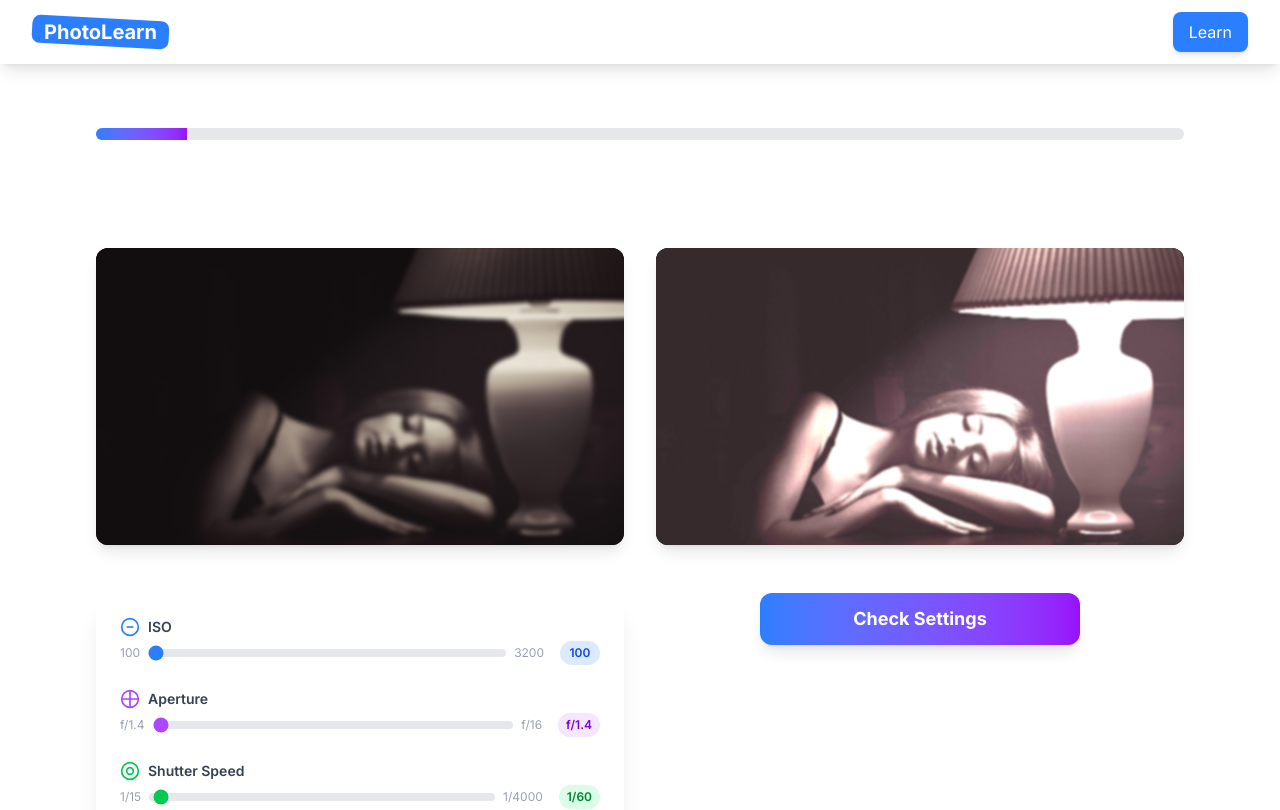
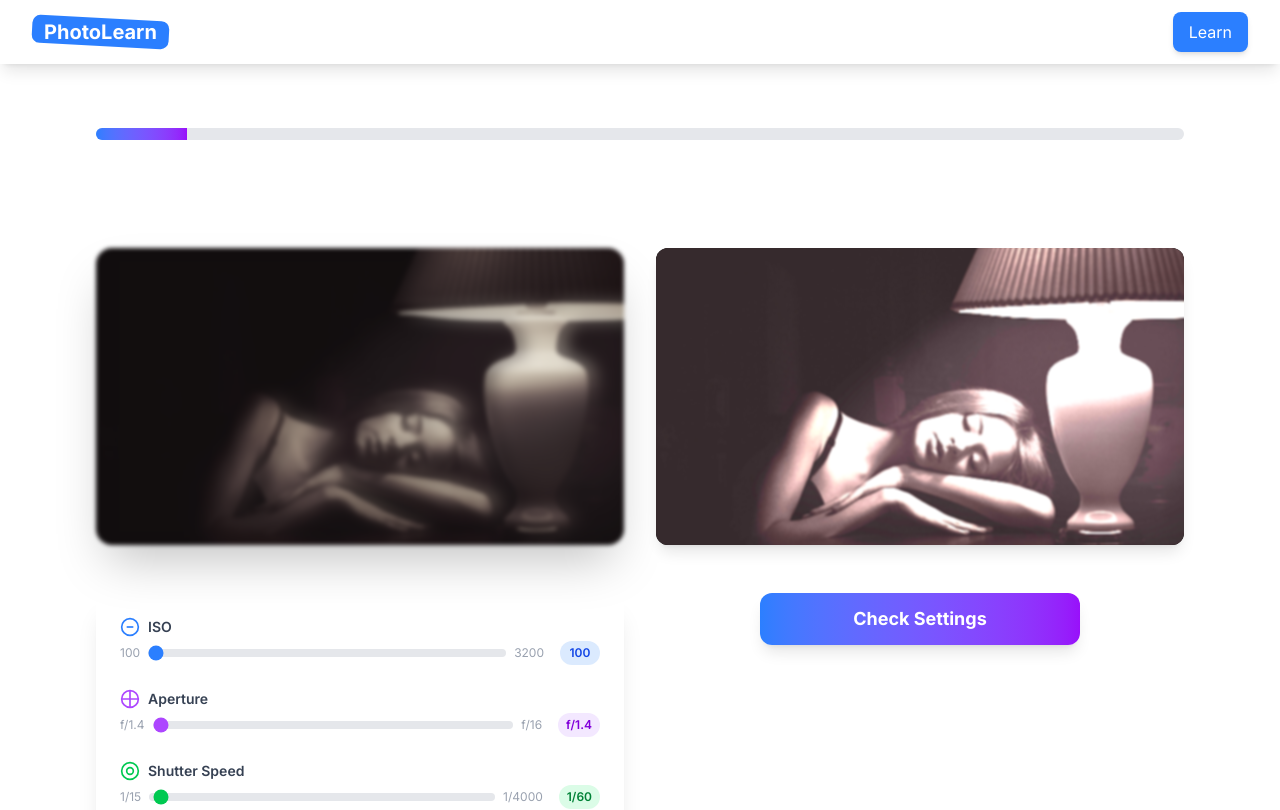
Before and after one commit to shivan19m/photography_tutor, a Next.js app: page /quiz in a window 1280 px wide. Shown: the top 810 px of the page. Built offline with nearby package versions, Linux system fonts and the light colour scheme.

Commit message:
fixed shutter speed sim

```diff
--- a/app/(routes)/quiz/page.tsx
+++ b/app/(routes)/quiz/page.tsx
@@ -3,6 +3,7 @@
 import { useState, useEffect } from 'react';
 import Image from 'next/image';
 import Link from 'next/link';
+import ShutterSimulator from '@/components/ShutterSimulator';
 
 // Sample quiz questions (you'll need to add your own images)
 const quizQuestions = [
@@ -234,7 +235,9 @@ export default function QuizPage() {
           return `${setting}: ${actual} (target: ${expected})`;
         })
         .join(', ');
-      setFeedback(`Not quite right. Your settings: ${incorrectSettings}. ${quizQuestions[currentQuestion].explanation}`);
+      let feedbackMsg = `Not quite right. Your settings: ${incorrectSettings}. ${quizQuestions[currentQuestion].explanation}`;
+
+      setFeedback(feedbackMsg);
       setIsChecking(false); // Reset checking state after feedback
     } else {
       const incorrect = Object.entries(results)
@@ -443,15 +446,18 @@ export default function QuizPage() {
           <div className="space-y-4 flex flex-col h-full justify-center">
             {/* Your adjustable image */}
             <div className="space-y-2">
-              <div className="relative aspect-video rounded-xl overflow-hidden shadow-lg bg-black">
-                <Image
-                  src={quizQuestions[currentQuestion].baseImage}
-                  alt="Your image"
-                  fill
-                  className="object-cover"
-                  style={getImageEffects(tempSettings)}
+              <div
+                style={{
+                  filter: `brightness(${Math.log2(tempSettings.iso / 100) * 0.5 + 1}) blur(${Math.max(0, (1 / tempSettings.aperture) * 3)}px)`
+                }}
+              >
+                <ShutterSimulator
+                  imageSrc={quizQuestions[currentQuestion].baseImage}
+                  shutterSpeed={tempSettings.shutterSpeed}
+                  onShutterSpeedChange={value => handleSettingsChange('shutterSpeed', value.toString())}
+                  hideHeaderAndSlider={true}
+                  hideAnnotations={true}
                 />
-                {getNoiseOverlay(tempSettings.iso)}
               </div>
               <p className="text-center font-medium text-white">Your Image</p>
             </div>
--- a/components/ShutterSimulator.tsx
+++ b/components/ShutterSimulator.tsx
@@ -3,10 +3,14 @@ import Image from 'next/image';
 
 interface ShutterSimulatorProps {
   className?: string;
+  imageSrc: string;
+  shutterSpeed: number;
+  onShutterSpeedChange: (value: number) => void;
+  hideHeaderAndSlider?: boolean;
+  hideAnnotations?: boolean;
 }
 
-const ShutterSimulator: React.FC<ShutterSimulatorProps> = ({ className = '' }) => {
-  const [shutterSpeed, setShutterSpeed] = useState(125);
+const ShutterSimulator: React.FC<ShutterSimulatorProps> = ({ className = '', imageSrc, shutterSpeed, onShutterSpeedChange, hideHeaderAndSlider = false, hideAnnotations = false }) => {
   const [isAnimating, setIsAnimating] = useState(false);
 
   // Standard shutter speed values (in fractions of a second)
@@ -29,23 +33,25 @@ const ShutterSimulator: React.FC<ShutterSimulatorProps> = ({ className = '' }) =
   };
 
   const handleShutterChange = (value: number) => {
-    setShutterSpeed(value);
+    onShutterSpeedChange(value);
     setIsAnimating(true);
     setTimeout(() => setIsAnimating(false), 1000);
   };
 
   return (
     <div className={`space-y-8 ${className}`}>
+      {!hideHeaderAndSlider && (
         <div className="text-center space-y-2">
           <h3 className="text-2xl font-bold text-gray-900">Shutter Speed Simulator</h3>
           <p className="text-gray-600">Adjust shutter speed to see how it affects motion blur</p>
         </div>
+      )}
 
       <div className="relative aspect-video rounded-2xl overflow-hidden shadow-2xl">
         {/* Base image */}
         <div className="absolute inset-0 transition-all duration-300"
           style={{
-            backgroundImage: 'url(https://images.unsplash.com/photo-1518621736915-f3b1c41bfd00?q=80)',
+            backgroundImage: `url(${imageSrc})`,
             backgroundSize: 'cover',
             backgroundPosition: 'center',
           }}
@@ -55,7 +61,7 @@ const ShutterSimulator: React.FC<ShutterSimulatorProps> = ({ className = '' }) =
         <div
           className={`absolute inset-0 transition-all duration-300 ${isAnimating ? 'animate-pulse' : ''}`}
           style={{
-            backgroundImage: 'url(https://images.unsplash.com/photo-1518621736915-f3b1c41bfd00?q=80)',
+            backgroundImage: `url(${imageSrc})`,
             backgroundSize: 'cover',
             backgroundPosition: 'center',
             filter: `blur(${getBlurAmount(shutterSpeed)}px)`,
@@ -64,6 +70,7 @@ const ShutterSimulator: React.FC<ShutterSimulatorProps> = ({ className = '' }) =
           }}
         />
 
+        {!hideAnnotations && (
           <div className="absolute bottom-0 left-0 right-0 bg-gradient-to-t from-black/70 to-transparent p-6">
             <div className="flex items-center justify-between text-white">
               <div className="flex items-center space-x-3">
@@ -82,8 +89,10 @@ const ShutterSimulator: React.FC<ShutterSimulatorProps> = ({ className = '' }) =
               </div>
             </div>
           </div>
+        )}
       </div>
 
+      {!hideHeaderAndSlider && (
         <div className="space-y-4 bg-white rounded-xl p-6 shadow-lg">
           <div className="flex justify-between items-center">
             <span className="text-sm font-medium text-gray-600">Slow Shutter</span>
@@ -103,6 +112,7 @@ const ShutterSimulator: React.FC<ShutterSimulatorProps> = ({ className = '' }) =
             <span>Frozen Action</span>
           </div>
         </div>
+      )}
     </div>
   );
 };
```
Lines whose indentation alone changed are shown as unchanged.
